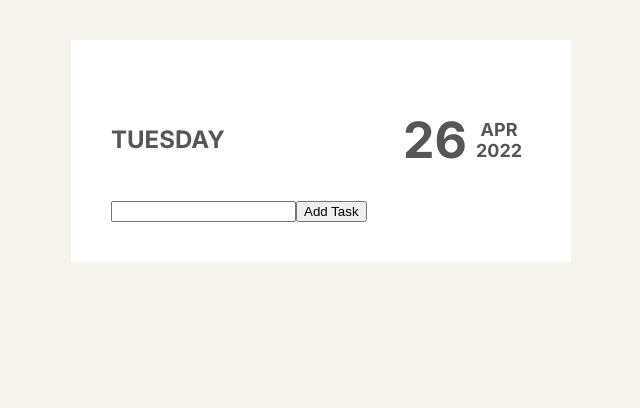
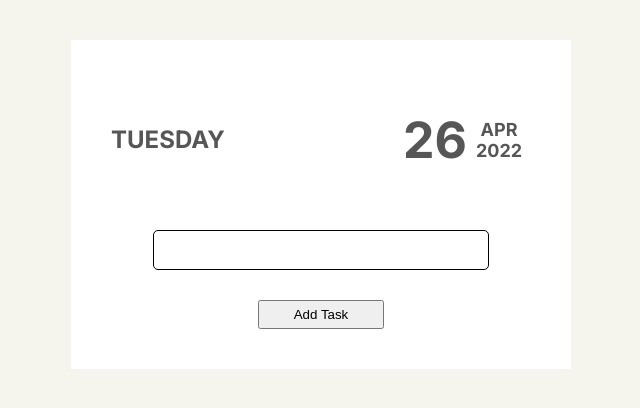
Before and after one commit to karl-george/todo, a React (Create React App) app: page / in a window 1280 px wide. Shown: the top 408 px of the page, without its empty margins (319-959 px from the left). Built offline with nearby package versions, Linux system fonts and the light colour scheme; the HTML template or start-up script is replaced by a standard one.

Commit message:
Working on styling add new task

```diff
--- a/src/App.css
+++ b/src/App.css
@@ -3,7 +3,7 @@
   max-width: 500px;
   margin: 4rem auto;
   padding: 4rem;
-  background-color: #FFF;
+  background-color: #fff;
 }
 
 .grid {
@@ -15,7 +15,6 @@
   grid-template-rows: repeat(2, 1fr);
 }
 
-
 /* HEADER */
 .header {
   display: flex;
@@ -26,8 +25,9 @@
 }
 
 .header-date {
-  grid-template-areas: "date month"
-                       "date year";
+  grid-template-areas:
+    'date month'
+    'date year';
   text-align: center;
 }
 
@@ -72,6 +72,12 @@
   display: none;
 }
 
+.task-buttons {
+  display: flex;
+  justify-content: center;
+  align-items: center;
+}
+
 .task-delete {
   opacity: 0;
 }
@@ -79,21 +85,35 @@
 .tasks:hover .task-delete {
   opacity: 100;
 }
-
 .task-delete {
   background-color: #ff033e;
   border: 0;
   border-radius: 5px;
   font-size: 1rem;
-  padding: .5rem;
+  padding: 0.5rem;
   width: 2.4rem;
   height: 2.4rem;
   cursor: pointer;
-  color: #FFF;
+  color: #fff;
 }
 
-.task-buttons {
+.new-task-container {
   display: flex;
-  justify-content: center;
-  align-items: center;
+  flex-direction: column;
 }
+
+.new-task {
+  margin: 3rem auto;
+  font-size: 1.6rem;
+  border-radius: 5px;
+  border: 1px solid black;
+  width: 80%;
+  padding: 1rem;
+}
+
+.add-task {
+  cursor: pointer;
+  width: 30%;
+  margin: 0 auto;
+  padding: .5rem;
+}
--- a/src/App.js
+++ b/src/App.js
@@ -69,8 +69,17 @@ function App() {
     <div className='App container'>
       <Header />
       {taskElements}
-      <input type='text' name='newTask' ref={(el) => (nameValue = el)} />
-      <button onClick={addTask}>Add Task</button>
+      <div className='new-task-container'>
+        <input
+          type='text'
+          name='newTask'
+          ref={(el) => (nameValue = el)}
+          className='new-task'
+        />
+        <button onClick={addTask} className='add-task'>
+          Add Task
+        </button>
+      </div>
     </div>
   );
 }
```
